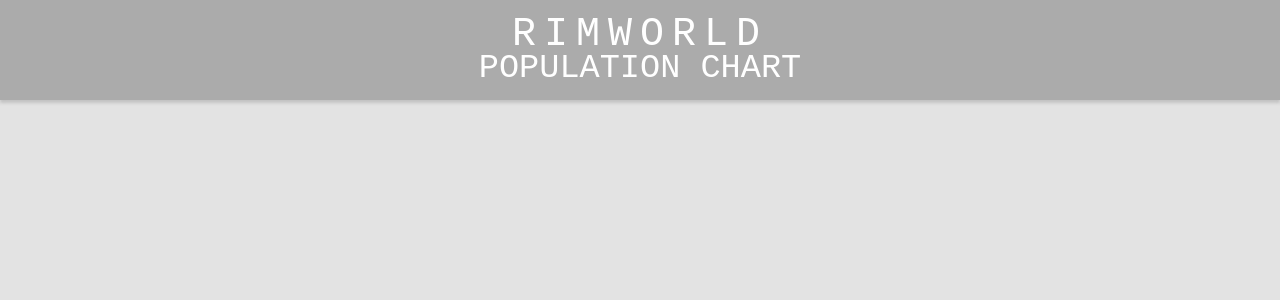
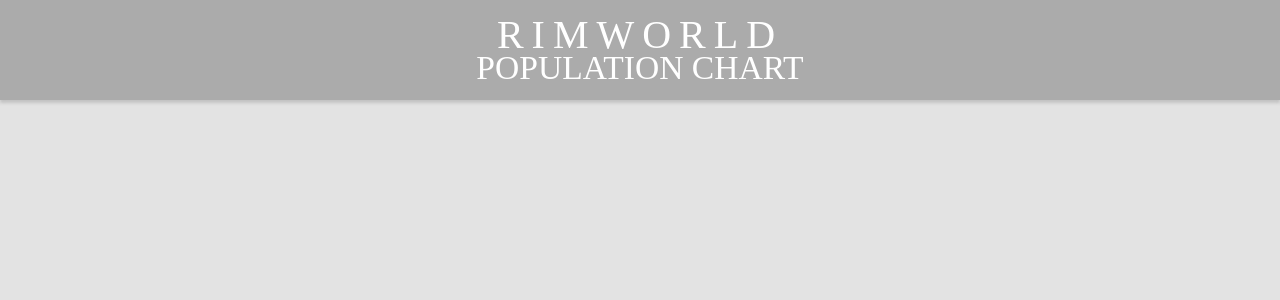
Before and after one commit to PochatokSolutions/rimworld-popchart-app, an Angular app: page / in a window 1280 px wide. Shown: the top 300 px of the page. Built offline with nearby package versions, Linux system fonts and the light colour scheme.

Commit message:
POCHA-14 create shared style for font

```diff
--- a/src/app/modules/core/app.component.scss
+++ b/src/app/modules/core/app.component.scss
@@ -2,3 +2,9 @@
   background-color: #e3e3e3;
   height: 100vh;
 }
+
+.app-body {
+  display: flex;
+  justify-content: center;
+  margin-top: 80px;
+}
--- a/src/app/modules/core/components/header/header.component.html
+++ b/src/app/modules/core/components/header/header.component.html
@@ -1,4 +1,4 @@
 <div class="header-container">
-  <h1 class="title">Rimworld</h1>
-  <h2 class="subTitle">Population Chart</h2>
+  <h1 class="font title">Rimworld</h1>
+  <h2 class="font subtitle">Population Chart</h2>
 </div>
--- a/src/app/modules/core/components/header/header.component.scss
+++ b/src/app/modules/core/components/header/header.component.scss
@@ -1,3 +1,5 @@
+@import "../../../../styles/texts.css";
+
 .header-container {
   width: 100%;
   height: 100px;
@@ -10,23 +12,18 @@
 }
 
 .title,
-.subTitle {
+.subtitle {
   margin: 0;
   color: #fff;
   width: 488px;
-  font: 2.5rem normal bold Roboto, monospace;
   text-align: center;
   text-transform: uppercase;
-  font-feature-settings: 'cpsp' on;
 }
 
 .title {
   line-height: 36px;
-  letter-spacing: 8px;
 }
 
 .subTitle {
   width: 560px;
-  font-size: 2.1rem;
-  line-height: 30px;
 }
--- /dev/null
+++ b/src/app/styles/texts.css
@@ -0,0 +1,15 @@
+.font {
+  font-family: Roboto, monospace;
+  font-feature-settings: 'cpsp' on;
+}
+
+.title {
+  font: 2.5rem bold normal;
+  letter-spacing: 8px;
+  line-height: 36px;
+}
+
+.subtitle {
+  font: 2.1rem bold normal;
+  line-height: 30px;
+}
```
